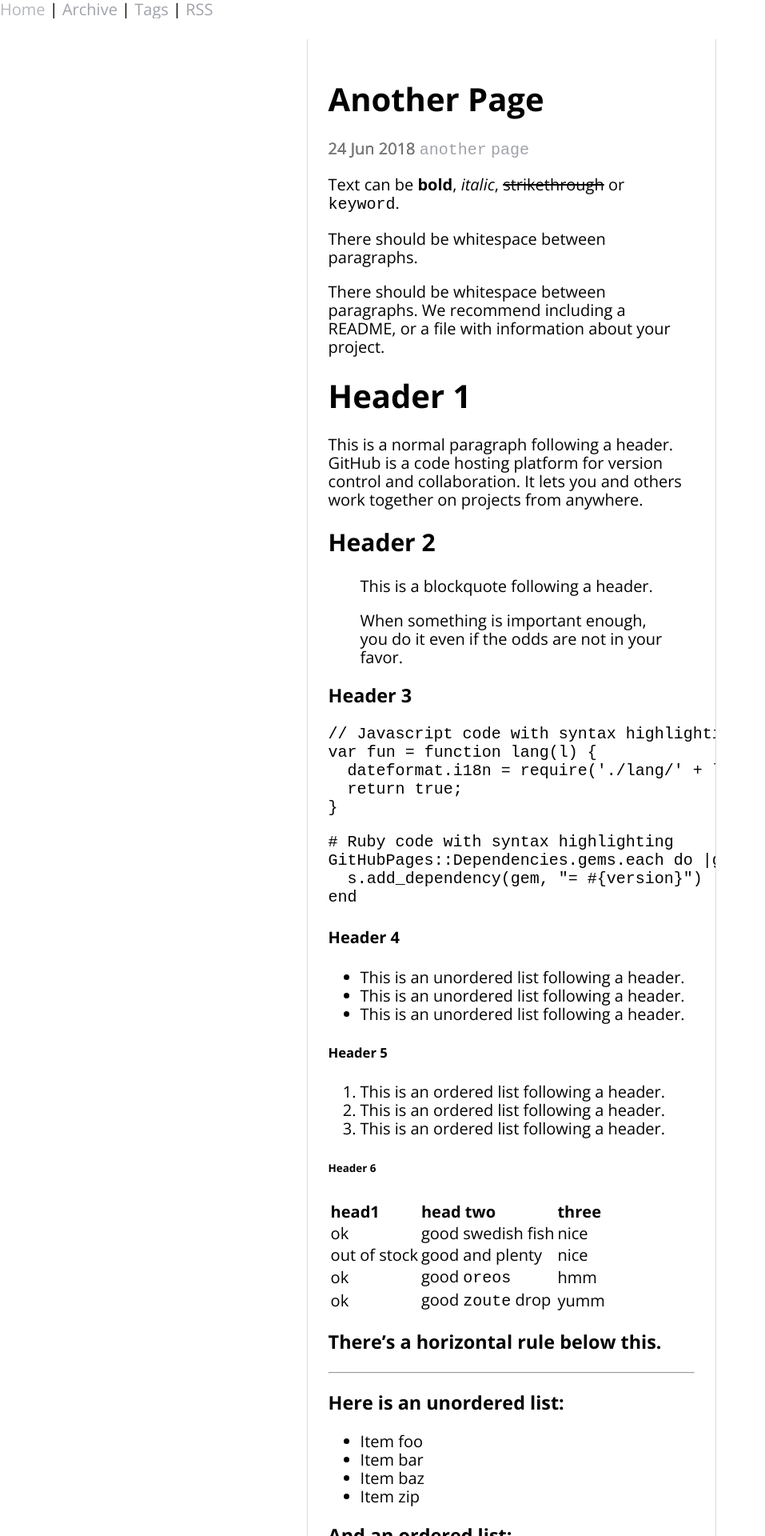
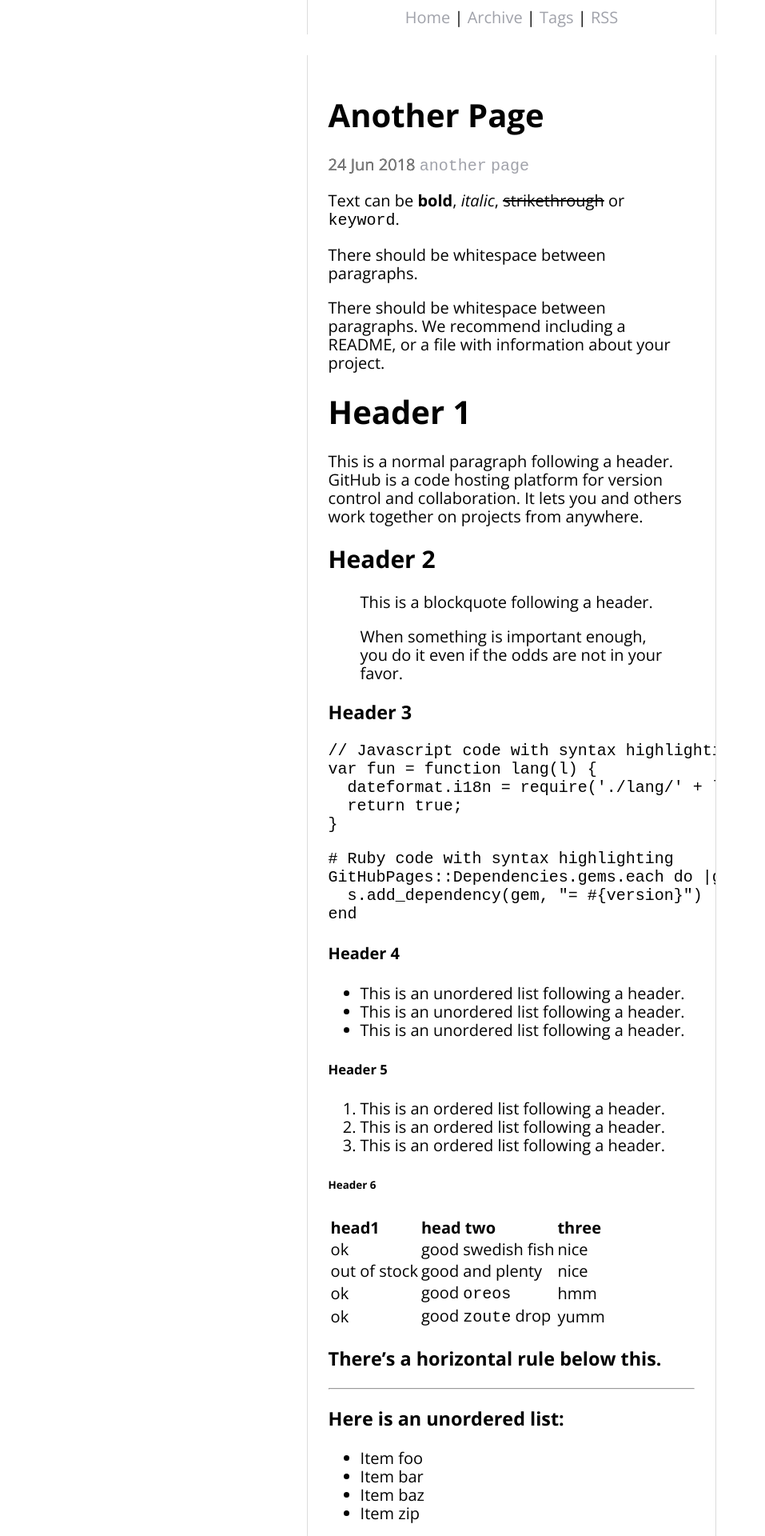
Before and after one commit to HSELaredoIT/HarmonyintheNews, a Jekyll site: the page built from _posts/2018-06-24-Another-Page.md, in a window 1280 px wide. Shown: the top 1920 px of the page at 80% size, without its empty margins (0-957 px from the left). Built offline with Jekyll 4.4.1, drawn with Linux system fonts in a browser that asks for light colours.

Commit message:
really fix navbar

```diff
--- a/_includes/header.html
+++ b/_includes/header.html
@@ -1,6 +1,3 @@
-<nav class="block upperbar">
-	<a href="{{ site.url }}{{ site.baseurl }}">Home</a> | <a href="{{ site.url }}{{ site.baseurl }}/archive">Archive</a> | <a href="{{ site.url }}{{ site.baseurl }}/tag">Tags</a> | <a href="{{ site.url }}{{ site.baseurl }}/atom.xml">RSS</a>
-</nav>
 
 <!--<nav class="block menu left-menu">
 	<ul>
--- a/_layouts/default.html
+++ b/_layouts/default.html
@@ -1,11 +1,11 @@
 <!DOCTYPE html>
 <html lang="en">
 {% include head.html %}
-<nav class="block upperbar">
-	<a href="{{ site.url }}{{ site.baseurl }}">Home</a> | <a href="{{ site.url }}{{ site.baseurl }}/archive">Archive</a> | <a href="{{ site.url }}{{ site.baseurl }}/tag">Tags</a> | <a href="{{ site.url }}{{ site.baseurl }}/atom.xml">RSS</a>
-</nav>
 <body>
 <main>
+  <nav class="block upperbar">
+    <a href="{{ site.url }}{{ site.baseurl }}">Home</a> | <a href="{{ site.url }}{{ site.baseurl }}/archive">Archive</a> | <a href="{{ site.url }}{{ site.baseurl }}/tag">Tags</a> | <a href="{{ site.url }}{{ site.baseurl }}/atom.xml">RSS</a>
+  </nav>
 
 
 {{ content }}
```
